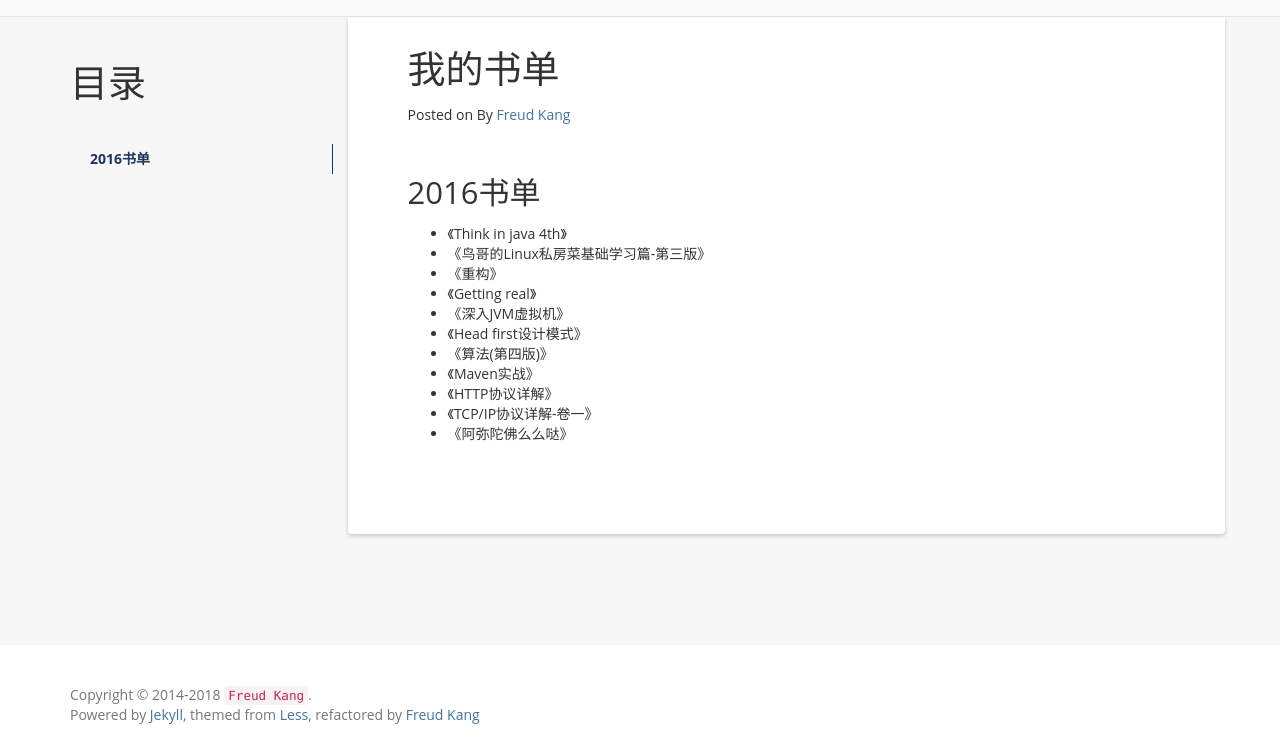
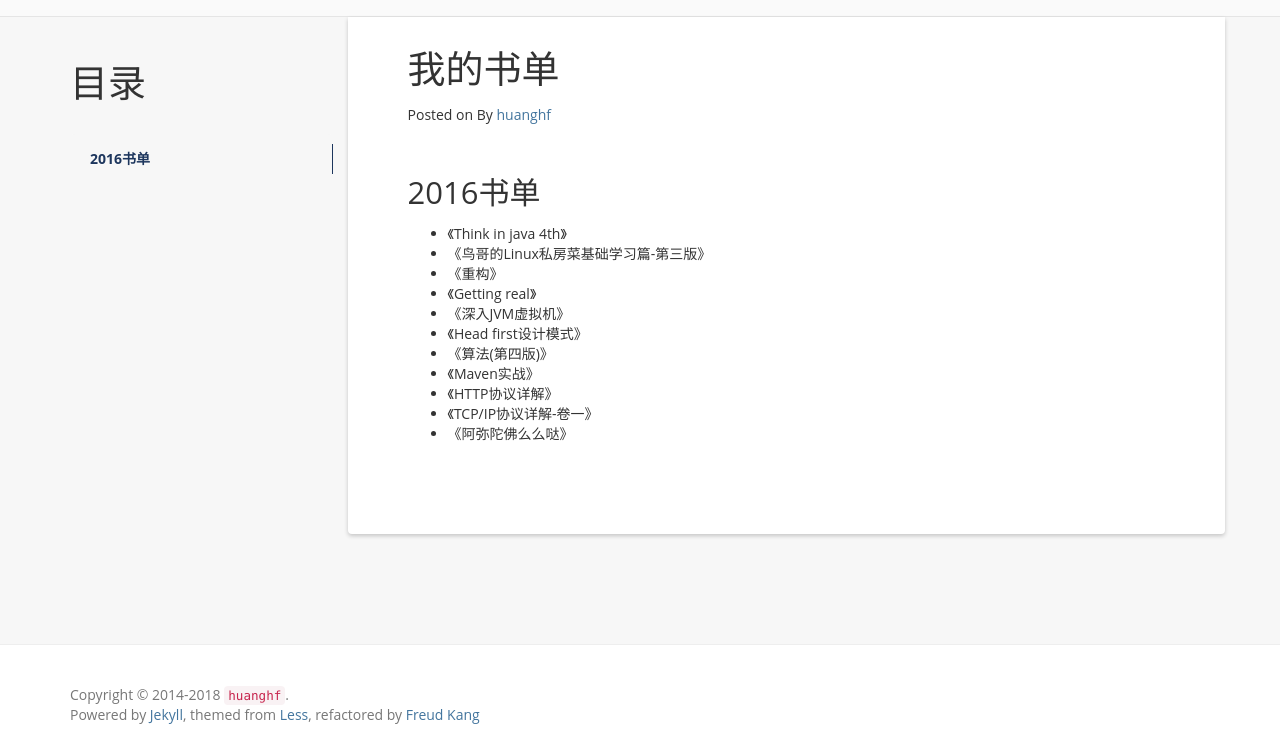
Before and after one commit to huanghfGZ/huanghfGZ.github.io, a Jekyll site: the page built from books.md, in a window 1280 px wide and 1085 px high. Shown: the part 330-1082 px from the top of the window. Built offline with Jekyll 4.4.1, drawn with Linux system fonts in a browser that asks for light colours; nearby versions of some CDN libraries; a script that is not in the unit is left out; comment, search, counter and statistics services are not loaded.

Commit message:
修改配置

```diff
--- a/_config.yml
+++ b/_config.yml
@@ -1,13 +1,13 @@
 # Site settings
 name: Less Or More
-email: luoyan35714@126.com
-author: Freud Kang
-url: http://www.hifreud.com
-resume_site: http://www.hifreud.com/Resume.io/
-github: https://github.com/luoyan35714/
-baseurl: "/LessOrMore"
+email: huanghf_gz@30wish.com
+author: huanghf
+url: https://github.com/huanghfGZ/
+resume_site: https://github.com/huanghfGZ/
+github: https://github.com/huanghfGZ/
+baseurl: ""
 description: Actually, less is more!
-meta_description: 康志华;个人博客;学而不思则罔;思而不学则殆;生命不止;折腾不休
+meta_description: 黄华峰;个人博客;学而不思则罔;思而不学则殆;生命不止;折腾不休
 motto: It's our wits that make us men.
 banner: 学而不思则罔，思而不学则殆。
 
```
